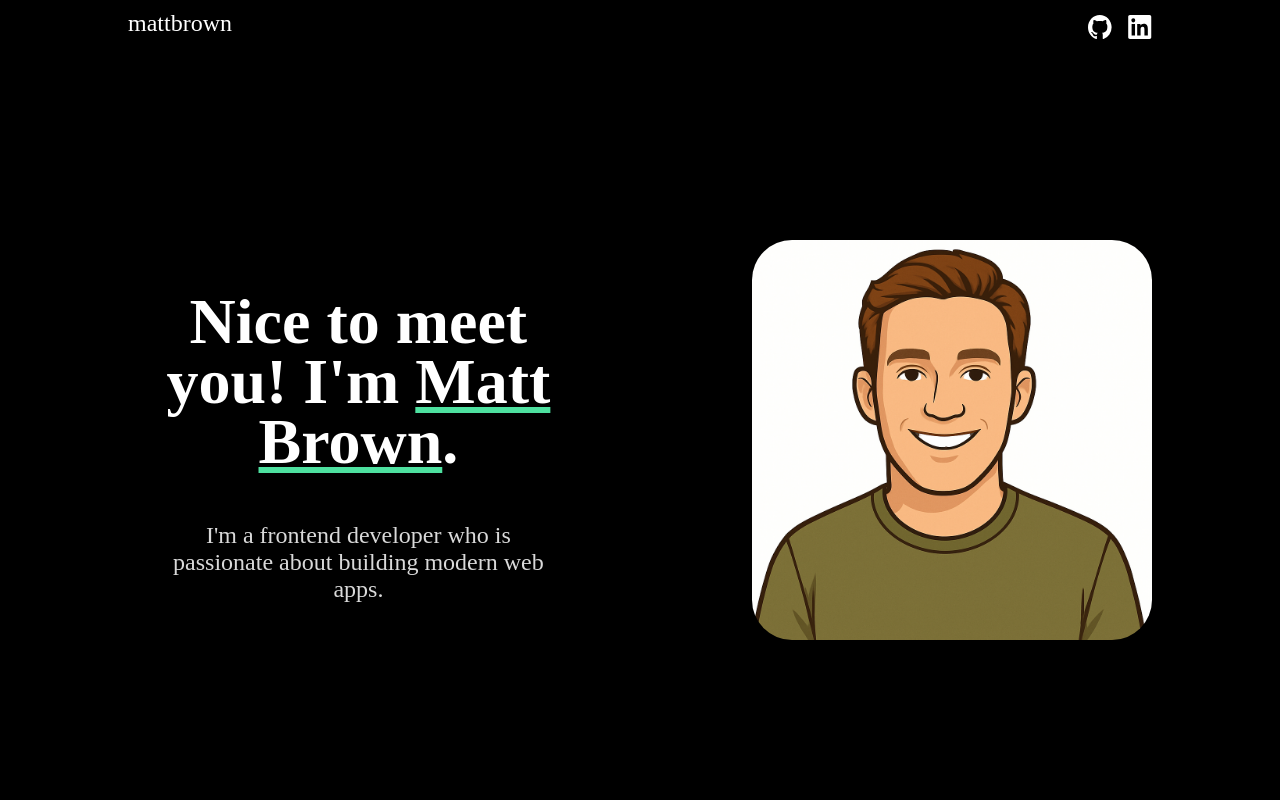
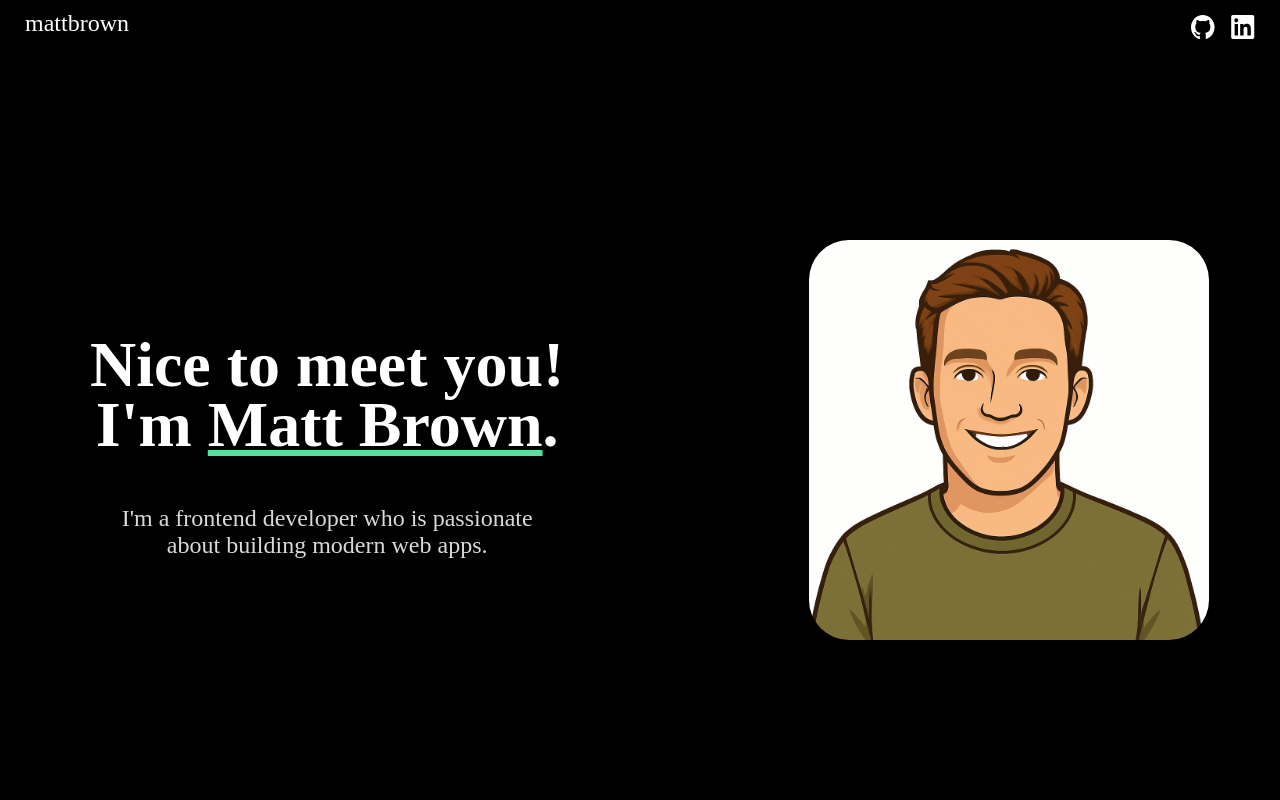
Before and after one commit to mattmach1/portfolio-website, a website built with Vite: page index.html in a window 1280 px wide. Shown: the top 800 px of the page. Built offline with nearby package versions, Linux system fonts and the light colour scheme; files whose address does not match are found by name.

Commit message:
adjusted hero container width for larger screens

```diff
--- a/src/style.css
+++ b/src/style.css
@@ -128,6 +128,7 @@ header img:hover {
 }
 
 .projects {
+  height: 50vh;
   padding: 50px 0;
   margin: 0 15px;
 }
@@ -369,7 +370,7 @@ footer img:hover {
   .header-container {
     display: flex;
     justify-content: space-between;
-    width: 1024px;
+    width: 1300px;
     align-items: center;
   }
 
@@ -387,7 +388,7 @@ footer img:hover {
     flex-direction: row-reverse;
     align-items: center;
     justify-content: space-between;
-    max-width: 1024px;
+
   }
 
   .hero-text {
```
